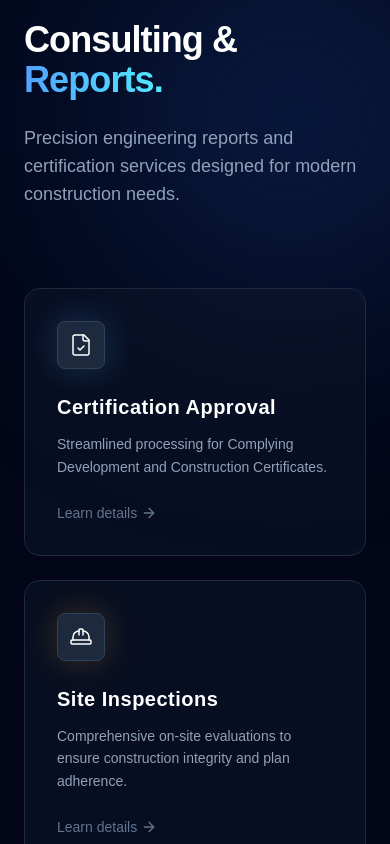
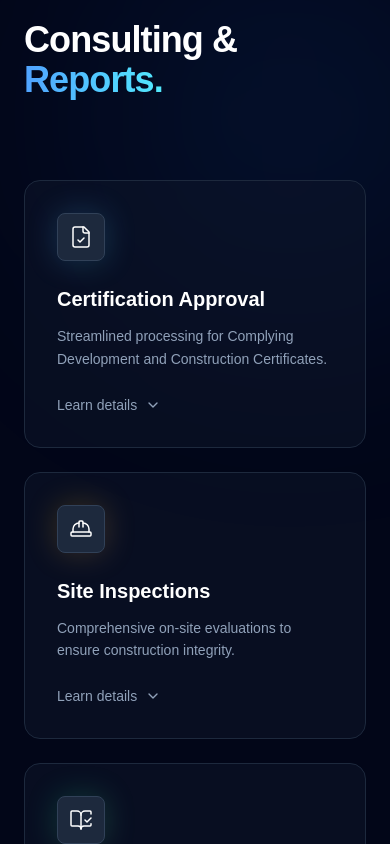
Before and after one commit to pH0enix46/BC, a Next.js app: page / in a window 390 px wide. Shown: the part 920-1764 px from the top of the page. Built offline with nearby package versions, Linux system fonts and the light colour scheme; a web font is replaced by a local one.

Commit message:
Updated contents

```diff
--- a/components/Common/Footer.tsx
+++ b/components/Common/Footer.tsx
@@ -310,7 +310,7 @@ export default function Footer() {
                   <MapPin className="w-5 h-5 text-white" />
                 </div>
                 <div className="text-white/90 text-base leading-relaxed">
-                  <p>NSW, Australia</p>
+                  <p>Sydney NSW.</p>
                 </div>
               </motion.div>
               <motion.div
@@ -378,12 +378,12 @@ export default function Footer() {
             <p className="text-center text-white/70 text-sm font-light">
               Developed by{" "}
               <Link
-                href="https://codechs.com"
+                href="https://megatecs.com"
                 target="_blank"
                 rel="noopener noreferrer"
                 className="text-white font-medium hover:text-white/90 transition-colors underline decoration-white/40 hover:decoration-white/70 underline-offset-2"
               >
-                Codechs
+                MegaTecs
               </Link>
               . All rights reserved
             </p>
--- a/components/Featured.tsx
+++ b/components/Featured.tsx
@@ -126,7 +126,7 @@ const FeaturedProjects = () => {
         name: "Modern Extension",
         image: "/Featured/1.png",
         category: "EXTENSION",
-        location: "NSW, Australia",
+        location: "Sydney NSW.",
         year: "2024",
         type: "Residential",
         area: "150 sq m",
@@ -203,7 +203,7 @@ const FeaturedProjects = () => {
         name: "Studio Granny Flat",
         image: "/Featured/2.png",
         category: "GRANNY FLAT",
-        location: "Newcastle, NSW",
+        location: "Sydney NSW.",
         year: "2023",
         type: "Residential",
         area: "60 sq m",
--- a/components/GetStarted.tsx
+++ b/components/GetStarted.tsx
@@ -257,7 +257,7 @@ const GetStarted = () => {
                         Office
                       </h4>
                       <p className="text-sm lg:text-[15px] font-medium text-primary">
-                        NSW, Australia
+                        Sydney NSW.
                       </p>
                     </div>
                   </div>
--- a/components/StatsSection.tsx
+++ b/components/StatsSection.tsx
@@ -1,231 +1,8 @@
 /* eslint-disable @typescript-eslint/no-explicit-any */
-// "use client";
-
-// import React from "react";
-// import { motion, useInView, useMotionValue, useSpring } from "framer-motion";
-// import {
-//   Search,
-//   FileText,
-//   ClipboardCheck,
-//   ShieldAlert,
-//   Home,
-//   CheckCircle,
-//   BadgeCheck,
-// } from "lucide-react";
-// import { useRef, useEffect } from "react";
-// import WhyChooseUs2 from "@/components/WhyCooseUs2";
-
-// interface StatItem {
-//   id: number;
-//   icon: React.ElementType;
-//   value: number;
-//   suffix: string;
-//   label: string;
-// }
-
-// const StatsSection = () => {
-//   const stats: StatItem[] = [
-//     {
-//       id: 1,
-//       icon: BadgeCheck,
-//       value: 0,
-//       suffix: "",
-//       label: "Certification approval",
-//     },
-//     {
-//       id: 2,
-//       icon: Search,
-//       value: 0,
-//       suffix: "",
-//       label: "Site Inspections",
-//     },
-//     {
-//       id: 3,
-//       icon: FileText,
-//       value: 0,
-//       suffix: "",
-//       label: "BCA Reports",
-//     },
-//     // {
-//     //   id: 4,
-//     //   icon: ClipboardCheck,
-//     //   value: 0,
-//     //   suffix: "",
-//     //   label: "Structural Reports",
-//     // },
-//     {
-//       id: 4,
-//       icon: ShieldAlert,
-//       value: 0,
-//       suffix: "",
-//       label: "Unauthorized Construction",
-//     },
-//     {
-//       id: 5,
-//       icon: Home,
-//       value: 0,
-//       suffix: "",
-//       label: "Building Reports",
-//     },
-//     {
-//       id: 6,
-//       icon: CheckCircle,
-//       value: 0,
-//       suffix: "",
-//       label: "Compliances Reports",
-//     },
-//   ];
-
-//   return (
-//     <>
-//       <div className="py-20">
-//         <div className="relative max-w-8xl overflow-hidden rounded-[32px] shadow-lg outline-2 outline-offset-2 outline-primary/30 mx-4 md:mx-12">
-//           {/* Perfect Gradient Background */}
-//           <div className="absolute inset-0 z-0 bg-gradient-to-br from-primary via-primary/90 to-[#1c1c84]" />
-
-//           {/* Content Container */}
-//           <div className="relative z-10 max-w-8xl mx-auto h-full sm:px-6 md:px-12 py-10 ">
-//             <div className="h-full flex flex-col items-center justify-center">
-//               {/* Header Section */}
-//               <motion.div
-//                 className="text-center mb-8"
-//                 initial={{ opacity: 0, y: 30 }}
-//                 whileInView={{ opacity: 1, y: 0 }}
-//                 viewport={{ once: true }}
-//                 transition={{ duration: 0.8 }}
-//               >
-//                 <h2 className="text-3xl lg:text-4xl font-bold text-white mb-2">
-//                   Consulting and Reports
-//                 </h2>
-//               </motion.div>
-
-//               {/* One Line Services Layout */}
-//               <div className="flex justify-evenly items-center gap-2 sm:gap-4 lg:gap-6 xl:gap-2 overflow-x-auto w-full flex-wrap">
-//                 {stats.map((stat, index) => (
-//                   <StatCard key={stat.id} stat={stat} index={index} />
-//                 ))}
-//               </div>
-//             </div>
-//           </div>
-//         </div>
-//         <WhyChooseUs2 />
-//       </div>
-//     </>
-//   );
-// };
-
-// // Animated Counter Component
-// const AnimatedCounter = ({
-//   value,
-//   suffix,
-// }: {
-//   value: number;
-//   suffix: string;
-// }) => {
-//   const ref = useRef(null);
-//   const isInView = useInView(ref, { once: true, margin: "-100px" });
-//   const motionValue = useMotionValue(0);
-//   const springValue = useSpring(motionValue, {
-//     damping: 50,
-//     stiffness: 100,
-//   });
-//   const [displayValue, setDisplayValue] = React.useState(0);
-
-//   useEffect(() => {
-//     if (isInView) {
-//       motionValue.set(value);
-//     }
-//   }, [isInView, motionValue, value]);
-
-//   useEffect(() => {
-//     springValue.on("change", (latest: number) => {
-//       setDisplayValue(Math.floor(latest));
-//     });
-//   }, [springValue]);
-
-//   return (
-//     <span ref={ref}>
-//       {displayValue}
-//       {suffix}
-//     </span>
-//   );
-// };
-
-// // Individual Service Card Component - Large One Line Style
-// const StatCard = ({ stat, index }: { stat: StatItem; index: number }) => {
-//   const Icon = stat.icon;
-
-//   return (
-//     <motion.div
-//       className="group flex flex-col items-center justify-start min-w-[160px] max-w-[200px] p-4 hover:bg-white/3 rounded-3xl transition-all duration-300 flex-shrink-0"
-//       initial={{ opacity: 0, y: 30, scale: 0.9 }}
-//       whileInView={{ opacity: 1, y: 0, scale: 1 }}
-//       viewport={{ once: true, margin: "-50px" }}
-//       transition={{
-//         duration: 0.7,
-//         delay: index * 0.1,
-//         ease: [0.34, 1.56, 0.64, 1],
-//       }}
-//     >
-//       {/* Modern Icon Container with Simple Hover */}
-//       <motion.div
-//         className="relative w-20 h-20 mb-4 bg-white/10 backdrop-blur-sm rounded-3xl flex items-center justify-center group-hover:bg-white/15 transition-all duration-300 border border-white/20 shadow-lg"
-//         initial={{ scale: 0.8, opacity: 0 }}
-//         whileInView={{ scale: 1, opacity: 1 }}
-//         viewport={{ once: true }}
-//         transition={{
-//           duration: 0.6,
-//           delay: index * 0.1,
-//           ease: [0.34, 1.56, 0.64, 1],
-//         }}
-//       >
-//         {/* Smooth Up/Down Icon Animation */}
-//         <motion.div
-//           animate={{
-//             y: [0, -4, 0],
-//           }}
-//           transition={{
-//             duration: 3,
-//             repeat: Infinity,
-//             ease: "easeInOut",
-//             delay: index * 0.2,
-//           }}
-//           className="relative z-10 w-full h-full flex items-center justify-center"
-//         >
-//           <Icon
-//             className="w-12 h-12 text-white group-hover:text-white transition-colors duration-300 drop-shadow-lg flex-shrink-0"
-//             strokeWidth={1.5}
-//             style={{
-//               display: "block",
-//               margin: "auto",
-//             }}
-//           />
-//         </motion.div>
-//       </motion.div>
-
-//       {/* Simple Title */}
-//       <motion.h3
-//         className="text-sm font-medium text-white/85 text-center leading-tight group-hover:text-white transition-colors duration-300 whitespace-nowrap overflow-hidden text-ellipsis px-2"
-//         initial={{ opacity: 0, y: 10 }}
-//         whileInView={{ opacity: 1, y: 0 }}
-//         transition={{
-//           delay: index * 0.1 + 0.3,
-//           duration: 0.5,
-//           ease: [0.25, 0.46, 0.45, 0.94],
-//         }}
-//       >
-//         {stat.label}
-//       </motion.h3>
-//     </motion.div>
-//   );
-// };
-
-// export default StatsSection;
-
 "use client";
 
 import React, { useRef, useState } from "react";
-import { motion } from "framer-motion";
+import { motion, AnimatePresence } from "framer-motion";
 import {
   FileCheck,
   HardHat,
@@ -233,9 +10,11 @@ import {
   AlertTriangle,
   Building2,
   ClipboardCheck,
-  ArrowRight,
+  ChevronDown,
+  CheckCircle2,
 } from "lucide-react";
 
+// --- Data Structure with your provided text ---
 const services = [
   {
     title: "Certification Approval",
@@ -243,53 +22,105 @@ const services = [
       "Streamlined processing for Complying Development and Construction Certificates.",
     icon: FileCheck,
     color: "from-blue-400 to-cyan-300",
+    details: {
+      subtitle: "Building Certification",
+      items: [
+        "Construction Certificates (CC)",
+        "Occupation Certificates (Interim and Final)",
+        "Appointment of Principal Certifier",
+        "Critical stage inspections",
+      ],
+    },
   },
   {
     title: "Site Inspections",
     description:
-      "Comprehensive on-site evaluations to ensure construction integrity and plan adherence.",
+      "Comprehensive on-site evaluations to ensure construction integrity.",
     icon: HardHat,
     color: "from-amber-400 to-orange-300",
+    details: {
+      subtitle: "Inspections & Reporting",
+      items: [
+        "Mandatory critical stage inspections",
+        "Final inspections prior to Occupation Certificate issue",
+        "Compliance reports and certification documentation",
+      ],
+    },
   },
   {
     title: "BCA Reports",
     description:
-      "Detailed analysis ensuring your design meets all Building Code of Australia standards.",
+      "Detailed analysis ensuring your design meets all Building Code standards.",
     icon: BookOpenCheck,
     color: "from-emerald-400 to-green-300",
+    details: {
+      content:
+        "Detailed analysis ensuring your design meets all Building Code of Australia (BCA) standards and National Construction Code (NCC) requirements for safety and performance.",
+    },
   },
   {
     title: "Unauthorized Construction",
     description:
-      "Expert assessment and regularization strategies for unapproved building works.",
+      "Expert assessment and regularization for unapproved building works.",
     icon: AlertTriangle,
     color: "from-red-400 to-rose-300",
+    details: {
+      content:
+        "We provide expert advice and professional support for unauthorized construction approvals, including the preparation and lodgment of Building Information Certificate (BIC) applications. Our team assesses existing structures against relevant planning controls, the National Construction Code (NCC), and applicable Australian Standards to determine compliance and identify any required rectification works.\n\nWe work closely with owners, councils, and consultants to guide clients through the approval process, minimize delays, and achieve compliant outcomes.",
+    },
   },
   {
     title: "Building Reports",
     description:
-      "Thorough condition reports identifying defects, safety hazards, and maintenance needs.",
+      "Thorough condition reports identifying defects and maintenance needs.",
     icon: Building2,
     color: "from-purple-400 to-indigo-300",
+    details: {
+      sections: [
+        {
+          title: "Compliance & Assessment Reports",
+          items: [
+            "National Construction Code (NCC/BCA) compliance reports",
+            "Development Consent & CC assessments",
+            "Planning compliance reports",
+            "Retrospective building compliance",
+          ],
+        },
+        {
+          title: "Inspection & Condition Reports",
+          items: [
+            "Building condition reports",
+            "Final inspection reports for OC",
+            "Defects and rectification reports",
+          ],
+        },
+      ],
+    },
   },
   {
     title: "Compliance Reports",
     description:
-      "Verification documentation to certify that completed works align with requirements.",
+      "Verification documentation to certify that works align with requirements.",
     icon: ClipboardCheck,
     color: "from-teal-400 to-cyan-300",
+    details: {
+      subtitle: "Building Code & Technical Compliance",
+      items: [
+        "National Construction Code (NCC/BCA) compliance reports",
+        "Australian Standards compliance assessments",
+        "Inspection reports",
+      ],
+    },
   },
 ];
 
 const SpotlightServices = () => {
   return (
     <section className="bg-slate-950 py-24 px-6 md:px-12 relative overflow-hidden">
-      {/* Background Ambient Glows */}
-      <div className="absolute top-0 left-1/4 w-96 h-96 bg-blue-500/20 rounded-full blur-[128px] pointer-events-none" />
-      <div className="absolute bottom-0 right-1/4 w-96 h-96 bg-cyan-500/10 rounded-full blur-[128px] pointer-events-none" />
+      {/* Background Glows */}
+      <div className="absolute top-0 left-1/4 w-96 h-96 bg-blue-500/10 rounded-full blur-[128px] pointer-events-none" />
 
       <div className="max-w-7xl mx-auto relative z-10">
-        {/* Header */}
         <div className="mb-20 md:text-center max-w-3xl mx-auto">
           <motion.h2
             initial={{ opacity: 0, y: 20 }}
@@ -302,22 +133,12 @@ const SpotlightServices = () => {
               Reports.
             </span>
           </motion.h2>
-          <motion.p
-            initial={{ opacity: 0, y: 20 }}
-            whileInView={{ opacity: 1, y: 0 }}
-            viewport={{ once: true }}
-            transition={{ delay: 0.1 }}
-            className="text-slate-400 text-lg md:text-xl"
-          >
-            Precision engineering reports and certification services designed
-            for modern construction needs.
-          </motion.p>
         </div>
 
-        {/* Spotlight Grid */}
-        <div className="grid grid-cols-1 md:grid-cols-2 lg:grid-cols-3 gap-6">
+        {/* Grid uses items-start to allow cards to have different heights when expanded */}
+        <div className="grid grid-cols-1 md:grid-cols-2 lg:grid-cols-3 gap-6 items-start">
           {services.map((service, index) => (
-            <SpotlightCard key={index} index={index} {...service} />
+            <ExpandableCard key={index} index={index} {...service} />
           ))}
         </div>
       </div>
@@ -325,100 +146,158 @@ const SpotlightServices = () => {
   );
 };
 
-// Individual Card Component
-const SpotlightCard = ({
+const ExpandableCard = ({
   title,
   description,
   icon: Icon,
   color,
   index,
+  details,
 }: any) => {
+  const [isExpanded, setIsExpanded] = useState(false);
   const divRef = useRef<HTMLDivElement>(null);
-  const [isFocused, setIsFocused] = useState(false);
   const [position, setPosition] = useState({ x: 0, y: 0 });
   const [opacity, setOpacity] = useState(0);
 
   const handleMouseMove = (e: React.MouseEvent<HTMLDivElement>) => {
     if (!divRef.current) return;
-
-    const div = divRef.current;
-    const rect = div.getBoundingClientRect();
-
+    const rect = divRef.current.getBoundingClientRect();
     setPosition({ x: e.clientX - rect.left, y: e.clientY - rect.top });
-  };
-
-  const handleFocus = () => {
-    setIsFocused(true);
-    setOpacity(1);
-  };
-
-  const handleBlur = () => {
-    setIsFocused(false);
-    setOpacity(0);
   };
 
   return (
     <motion.div
+      layout
       ref={divRef}
       onMouseMove={handleMouseMove}
-      onMouseEnter={handleFocus}
-      onMouseLeave={handleBlur}
+      onMouseEnter={() => setOpacity(1)}
+      onMouseLeave={() => setOpacity(0)}
       initial={{ opacity: 0, y: 20 }}
       whileInView={{ opacity: 1, y: 0 }}
       viewport={{ once: true }}
-      transition={{ delay: index * 0.1 }}
-      className="relative h-full overflow-hidden rounded-2xl border border-slate-800 bg-slate-900/50 p-8"
+      transition={{
+        layout: { duration: 0.4, ease: "circOut" },
+        delay: index * 0.05,
+      }}
+      className={`relative overflow-hidden rounded-2xl border border-slate-800 bg-slate-900/50 p-8 transition-colors duration-300 ${
+        isExpanded ? "border-slate-600 bg-slate-900" : "hover:border-slate-700"
+      }`}
     >
-      {/* The Spotlight Effect Overlay */}
+      {/* Spotlight effect */}
       <div
         className="pointer-events-none absolute -inset-px opacity-0 transition duration-300"
         style={{
           opacity,
-          background: `radial-gradient(600px circle at ${position.x}px ${position.y}px, rgba(255,255,255,.1), transparent 40%)`,
+          background: `radial-gradient(600px circle at ${position.x}px ${position.y}px, rgba(255,255,255,.06), transparent 40%)`,
         }}
       />
 
-      {/* Content Container */}
-      <div className="relative z-10 flex flex-col h-full">
-        {/* Icon with Glowing Background */}
-        <div className="mb-6 relative w-12 h-12">
-          <div
-            className={`absolute inset-0 bg-gradient-to-br ${color} blur-lg opacity-20`}
-          />
-          <div
-            className={`relative w-12 h-12 rounded-lg bg-slate-800 border border-slate-700 flex items-center justify-center text-white group-hover:scale-110 transition-transform duration-300`}
-          >
-            <Icon size={24} strokeWidth={1.5} />
+      <motion.div layout="position" className="relative z-10">
+        <div className="flex items-start justify-between mb-6">
+          <div className="relative w-12 h-12">
+            <div
+              className={`absolute inset-0 bg-gradient-to-br ${color} blur-lg opacity-20`}
+            />
+            <div className="relative w-12 h-12 rounded-lg bg-slate-800 border border-slate-700 flex items-center justify-center text-white">
+              <Icon size={24} strokeWidth={1.5} />
+            </div>
           </div>
         </div>
 
-        <h3 className="text-xl font-bold text-white mb-3 tracking-wide">
+        <motion.h3
+          layout="position"
+          className="text-xl font-bold text-white mb-3"
+        >
           {title}
-        </h3>
+        </motion.h3>
 
-        <p className="text-slate-400 text-sm leading-relaxed mb-6 flex-grow">
+        <motion.p
+          layout="position"
+          className="text-slate-400 text-sm leading-relaxed mb-6"
+        >
           {description}
-        </p>
+        </motion.p>
 
-        {/* Bottom Action */}
-        <div className="flex items-center gap-2 text-sm font-medium text-slate-500 group-hover:text-white transition-colors">
-          <span>Learn details</span>
-          <ArrowRight
-            size={16}
-            className="-ml-1 translate-x-0 group-hover:translate-x-1 transition-transform"
-          />
-        </div>
-      </div>
+        {/* Expandable Content Section */}
+        <AnimatePresence>
+          {isExpanded && (
+            <motion.div
+              initial={{ height: 0, opacity: 0 }}
+              animate={{ height: "auto", opacity: 1 }}
+              exit={{ height: 0, opacity: 0 }}
+              transition={{ duration: 0.3 }}
+              className="overflow-hidden"
+            >
+              <div className="pt-4 pb-6 border-t border-slate-800 space-y-4">
+                {details.subtitle && (
+                  <h4 className="text-cyan-400 text-xs font-bold uppercase tracking-widest">
+                    {details.subtitle}
+                  </h4>
+                )}
 
-      {/* Border Spotlight (The thin glowing line) */}
-      <div
-        className="pointer-events-none absolute inset-0 transition duration-300"
-        style={{
-          opacity,
-          background: `radial-gradient(600px circle at ${position.x}px ${position.y}px, rgba(255,255,255,.15), transparent 40%)`,
-        }}
-        aria-hidden="true"
-      />
+                {details.content && (
+                  <p className="text-slate-300 text-sm leading-relaxed whitespace-pre-line">
+                    {details.content}
+                  </p>
+                )}
+
+                {details.items && (
+                  <ul className="space-y-2">
+                    {details.items.map((item: string, i: number) => (
+                      <li
+                        key={i}
+                        className="flex items-start gap-2 text-slate-300 text-sm"
+                      >
+                        <CheckCircle2
+                          size={14}
+                          className="text-cyan-500 mt-1 flex-shrink-0"
+                        />
+                        <span>{item}</span>
+                      </li>
+                    ))}
+                  </ul>
+                )}
+
+                {details.sections &&
+                  details.sections.map((section: any, i: number) => (
+                    <div key={i} className="space-y-2">
+                      <h5 className="text-white text-sm font-semibold">
+                        {section.title}
+                      </h5>
+                      <ul className="space-y-1 ml-2">
+                        {section.items.map((item: string, j: number) => (
+                          <li
+                            key={j}
+                            className="text-slate-400 text-xs flex gap-2"
+                          >
+                            <span className="text-cyan-500">•</span> {item}
+                          </li>
+                        ))}
+                      </ul>
+                    </div>
+                  ))}
+              </div>
+            </motion.div>
+          )}
+        </AnimatePresence>
+
+        {/* Action Button */}
+        <button
+          onClick={() => setIsExpanded(!isExpanded)}
+          className="flex items-center gap-2 text-sm font-medium text-slate-400 hover:text-white transition-colors group"
+        >
+          <span>{isExpanded ? "Show less" : "Learn details"}</span>
+          <motion.div
+            animate={{ rotate: isExpanded ? 180 : 0 }}
+            transition={{ duration: 0.3 }}
+          >
+            <ChevronDown
+              size={16}
+              className="group-hover:translate-y-0.5 transition-transform"
+            />
+          </motion.div>
+        </button>
+      </motion.div>
     </motion.div>
   );
 };
--- a/components/contact/contact.tsx
+++ b/components/contact/contact.tsx
@@ -61,7 +61,7 @@ export default function ContactPage() {
       id: 3,
       icon: MapPin,
       title: "Location",
-      content: "NSW, Australiaa",
+      content: "Sydney NSW.",
       link: "https://www.google.com/maps?sca_esv=8d93a75d85064be8&output=search&q=NSW,+Australia&source=lnms&fbs=AIIjpHxU7SXXniUZfeShr2fp4giZrjP_Cx0LI1Ytb_FGcOviEm1ssuPGpLt-JO6rIVBYz_RaN6fYAxw4hlG5yEN69ihLpA-gT6zUWZEt11riWghfIVjXj7p67NZbvGUUoeP_acaZBCudMgXkbBuQzK7rz7zr8ibHkb_xJCGOglL9Hhs-PdPcg-w-Oh0w3C2FAQSNjUQWNWMACUmbSPvP5BEOO85Q-VQHxQ&entry=mc&ved=1t:200715&ictx=111",
     },
   ];
```
Also changed, not shown: app/about-us/AboutUsSection.tsx (+12 -6 lines), app/about-us/OurMission.tsx (+11 -12 lines), components/WorkSteps.tsx (+31 -10 lines), components/contact/Map.tsx (+5 -7 lines).
